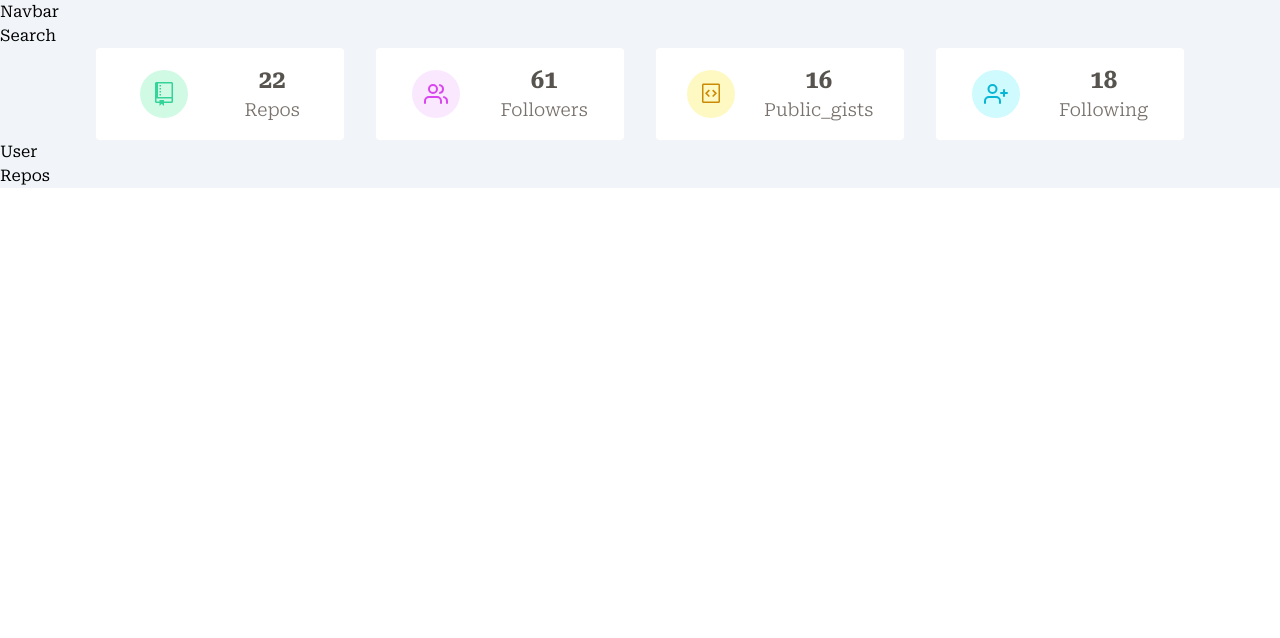
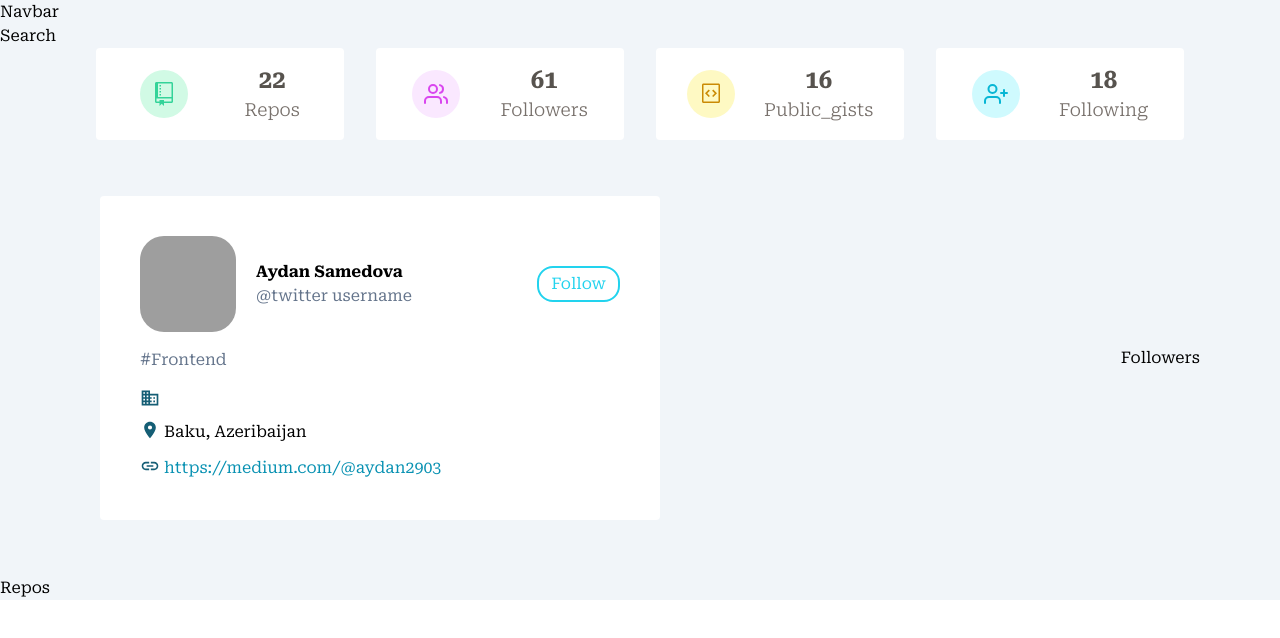
Before and after one commit to aydanramazanli/GithubUsers, a React (Create React App) app: page / in a window 1280 px wide. Shown: the top 638 px of the page. Built offline with nearby package versions, Linux system fonts and the light colour scheme; grey boxes are pictures that could not be loaded.

Commit message:
card companent is ready

```diff
--- a/public/index.html
+++ b/public/index.html
@@ -24,8 +24,7 @@
       work correctly both with client-side routing and a non-root public URL.
       Learn how to configure a non-root public URL by running `npm run build`.
     -->
-    <!-- font awesome -->
-    <link rel="stylesheet" href="path/to/font-awesome/css/font-awesome.min.css">
+
     <!------Google Font ------>
     <link rel="preconnect" href="https://fonts.googleapis.com">
 <link rel="preconnect" href="https://fonts.gstatic.com" crossorigin>
--- a/src/companents/Card.jsx
+++ b/src/companents/Card.jsx
@@ -1,7 +1,49 @@
-import React from 'react'
+import React, { useContext } from "react";
+import { GithubContext } from "../context/Context";
+import { MdBusiness, MdLocationOn, MdLink } from "react-icons/md";
 
 export default function Card() {
+  const { githubUser } = useContext(GithubContext);
+  const {
+    avatar_url,
+    bio,
+    html_url,
+    name,
+    company,
+    blog,
+    location,
+    twitter_username,
+  } = githubUser;
+
+  console.log(blog);
+
   return (
-    <div>Card</div>
-  )
+    <div className="w-1/2 bg-white my-14 p-10 rounded mx-5">
+      <header className="flex justify-between items-center">
+        <div className="flex items-center">
+          <img src={avatar_url} alt={name} className="w-24 h-24 rounded-3xl" />
+          <div className="mx-5">
+            <h4 className="font-semibold">{name}</h4>
+            <h4 className="text-slate-500">@{twitter_username || "twitter username"}</h4>
+          </div>
+        </div>
+        <div className="follow rounded-2xl border-cyan-400 text-cyan-400 hover:text-white border-2 hover:border-white px-3 py-1 bg-transparent hover:bg-cyan-400 duration-300">
+          <a href={html_url} >Follow</a>
+        </div>
+      </header>
+      <h3 className="my-4 text-slate-500">{bio}</h3>
+      <main>
+        <p className="flex">
+          <MdBusiness className="text-xl mr-1 text-cyan-800" /> {company}
+        </p>
+        <p className="flex my-3">
+       <MdLocationOn className="text-xl mr-1 text-cyan-800"/> {location}
+        </p>
+        <a href={`https://${blog}`} className="flex text-cyan-600">
+          <MdLink className="text-xl mr-1 text-cyan-800"/>
+          {blog}
+        </a>
+      </main>
+    </div>
+  );
 }
--- a/src/companents/Info.jsx
+++ b/src/companents/Info.jsx
@@ -46,7 +46,7 @@ export default function Info() {
 
 
   return (
-    <section className='container   m-auto px-20'>
+    <section className='container  m-auto px-20'>
       <div className='flex justify-between w-full items-center '>
         {items.map((item) => {
           return <Item key={shortid()} {...item}></Item>;
--- a/src/companents/User.jsx
+++ b/src/companents/User.jsx
@@ -1,7 +1,12 @@
 import React from 'react'
+import Followers from './Followers'
+import Card from './Card'
 
 export default function User() {
   return (
-    <div>User</div>
+    <div className="container flex items-center justify-between m-auto px-20 ">
+<Card />
+<Followers />
+    </div>
   )
 }
```
